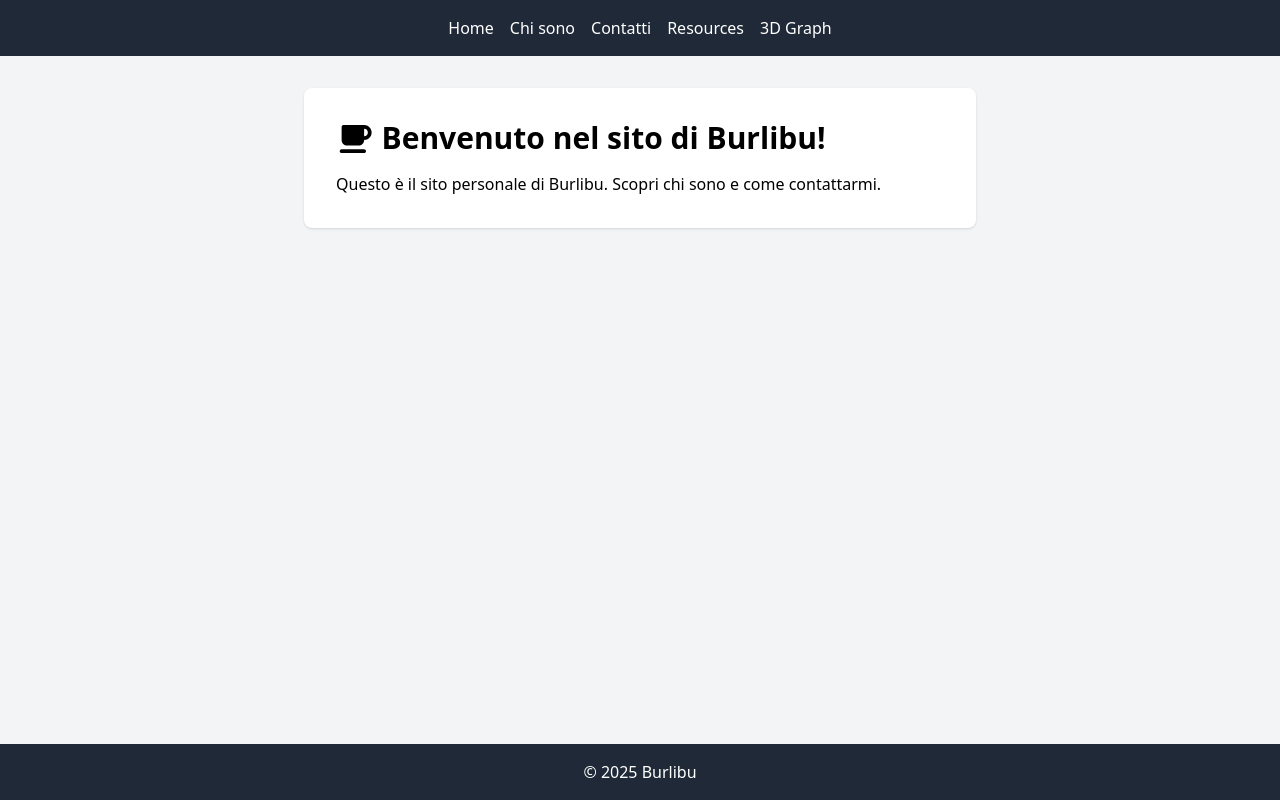
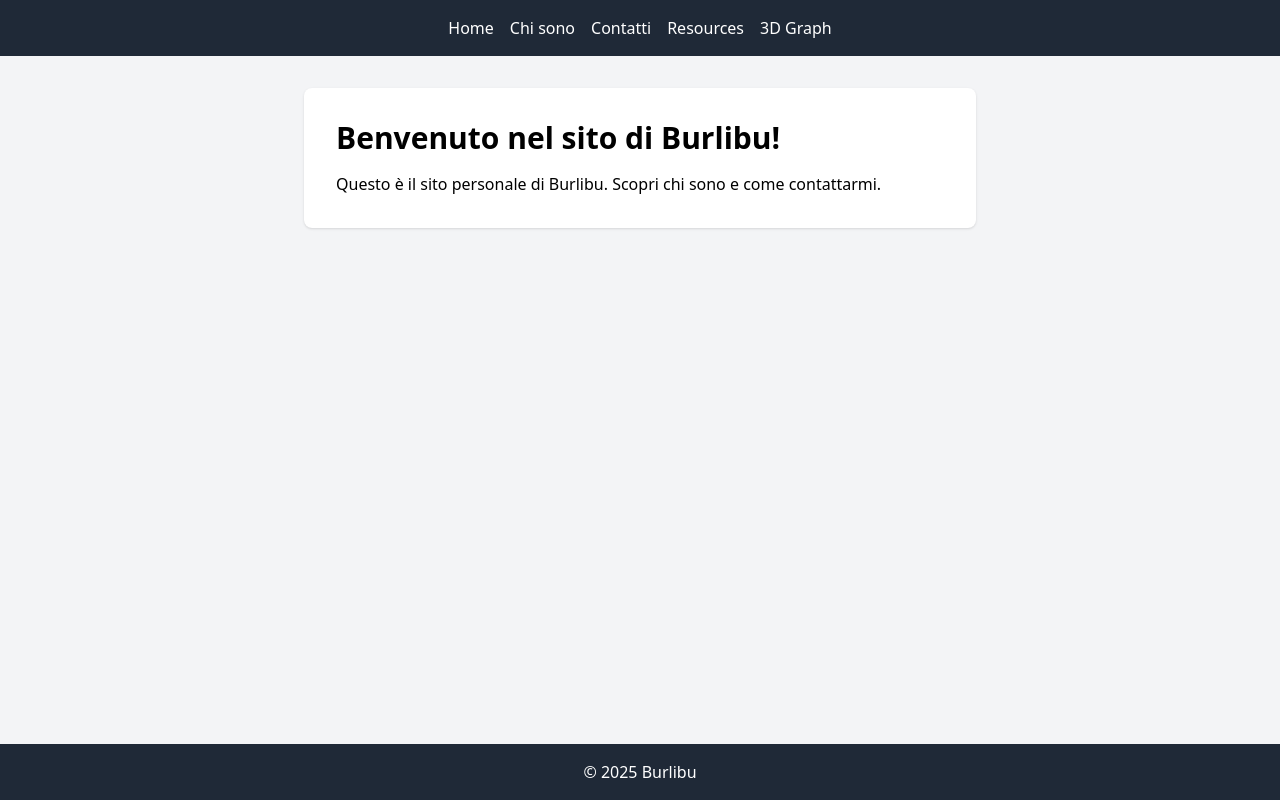
Before and after one commit to burlibu/burlibu.github.io, a React (Create React App) app: page / in a window 1280 px wide. Built offline with nearby package versions, Linux system fonts and the light colour scheme.

Commit message:
Visto che l' icona del caffe non si vede provo con un altra

```diff
--- a/src/App.js
+++ b/src/App.js
@@ -1,14 +1,14 @@
 import React from "react";
 import { BrowserRouter as Router, Routes, Route, Link } from "react-router-dom";
 import { FontAwesomeIcon } from "@fortawesome/react-fontawesome";
-import { faCoffee } from "@fortawesome/free-solid-svg-icons";
+import { faHouse } from "@awesome.me/kit-KIT_CODE/icons/classic/solid";
 import Graph3D from "./Graph3D";
 
 function Home() {
   return (
     <main className="max-w-2xl mx-auto bg-white p-8 rounded-lg shadow mt-8">
       <h1 className="text-3xl font-bold mb-4 flex items-center gap-2">
-        <FontAwesomeIcon icon={faCoffee} className="text-brown-600" />
+        <FontAwesomeIcon icon={faHouse} className="text-brown-600" />
         Benvenuto nel sito di Burlibu!
       </h1>
       <p>
```
